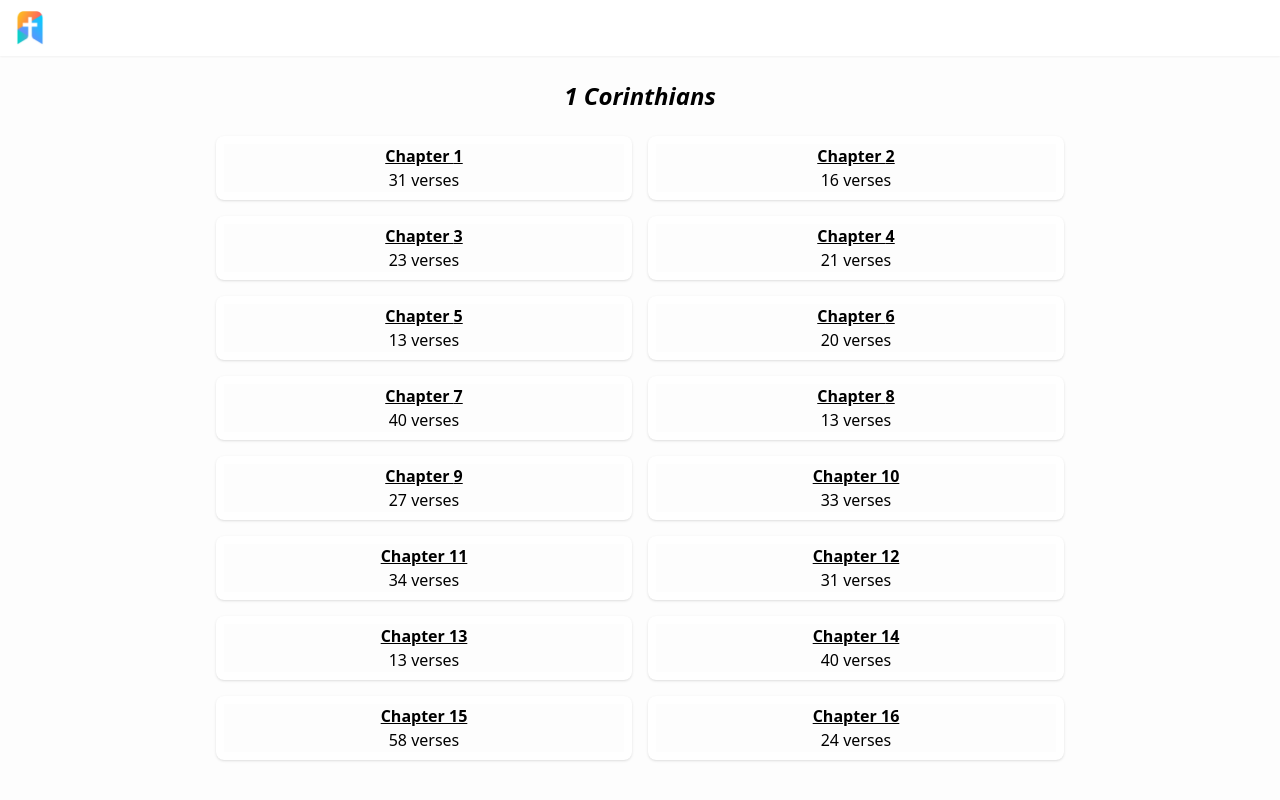
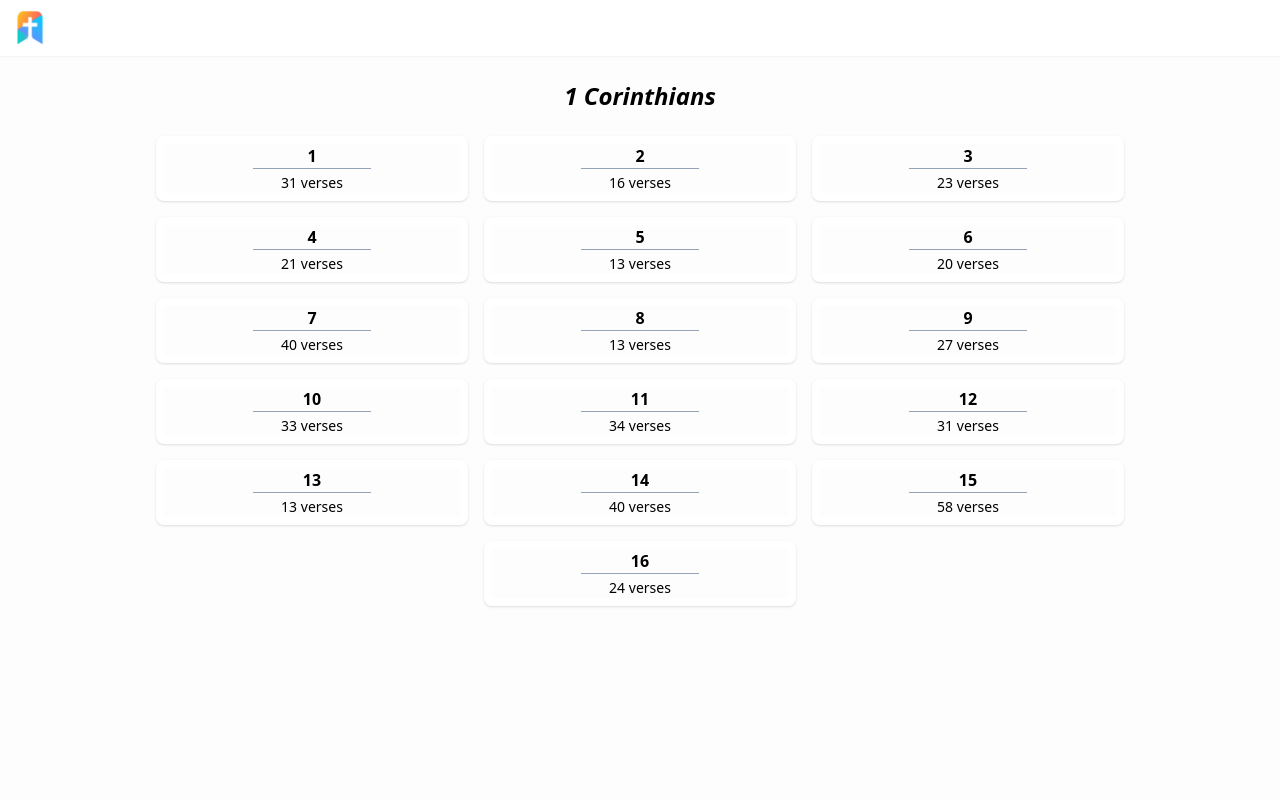
Before and after one commit to RafaV12/bible-app, a Next.js app: page /new-testament/1-corinthians in a window 1280 px wide. Shown: the top 800 px of the page. Built offline with nearby package versions, Linux system fonts and the light colour scheme; some icons are missing.

Commit message:
More UI changes

```diff
--- a/src/components/page-components/chapter/Chapters.tsx
+++ b/src/components/page-components/chapter/Chapters.tsx
@@ -23,6 +23,7 @@ export default function Chapters({ bookToParse, chapter }: ChaptersProps) {
               key={uuidv4()}
               initial={{ opacity: 0 }}
               animate={{ opacity: 1 }}
+              transition={{ ease: "easeIn", duration: 0.3 }}
               style={{
                 fontSize: `${fontSizeOptions[fontSizeContext]}`,
               }}
--- a/src/pages/[testament]/[book]/index.tsx
+++ b/src/pages/[testament]/[book]/index.tsx
@@ -29,21 +29,16 @@ export default function Chapters() {
       <motion.section
         initial={{ opacity: 0 }}
         animate={{ opacity: 1 }}
-        transition={{ duration: 0.5 }}
+        transition={{ duration: 0.3 }}
         className="mt-4 container flex flex-wrap gap-4 justify-center"
       >
         {bookToParse.chapters?.map(({ chapter, verses }) => (
-          <Link key={chapter} href={`/${testament}/${book}/${chapter}`} className="p-2 w-1/3 h-full bg-white shadow rounded-lg">
-            <div className='flex flex-col items-center'>
-              <p className="font-semibold underline">Chapter {chapter}</p>
-              <p>{`${verses.length} verses`}</p>
+          <Link key={chapter} href={`/${testament}/${book}/${chapter}`} className="relative p-2 w-1/4 h-full bg-white shadow rounded-lg">
+            <div className='flex flex-col gap-y-1 items-center'>
+              <p className="w-2/5 font-semibold border-b text-center border-slate-400">{chapter}</p>
+              <p className='text-sm'>{`${verses.length} verses`}</p>
             </div>
-            {/* <svg className="mt-0.5" xmlns="http://www.w3.org/2000/svg" viewBox="0 0 24 24" width="24" height="24">
-              <path fill="none" d="M0 0h24v24H0z" />
-              <path d="M16 12l-6 6V6z" />
-            </svg> */}
-
-            {bookmark.book === book && bookmark.chapter === chapter && <i className="ml-2 fa-solid fa-bookmark text-red-500"></i>}
+            {bookmark.book === book && bookmark.chapter === chapter && <i className="fa-solid fa-bookmark absolute right-1.5 top-0 text-red-500"></i>}
           </Link>
         ))}
       </motion.section>
--- a/src/pages/[testament]/index.tsx
+++ b/src/pages/[testament]/index.tsx
@@ -36,7 +36,7 @@ export default function Testament() {
       </Head>
 
       <h1 className="mb-4 font-semibold text-2xl italic capitalize">{replaceDashesWithSpaces(testament as string)}</h1>
-      <motion.section initial={{ opacity: 0 }} animate={{ opacity: 1 }} transition={{ duration: 0.5 }} className="flex flex-col">
+      <motion.section initial={{ opacity: 0 }} animate={{ opacity: 1 }} transition={{ duration: 0.3 }} className="flex flex-col">
         {data?.books.map((book: Book, index) => (
           <figure key={index} className="mb-4">
             <figcaption className="mb-1 underline text-lg">{book.title}</figcaption>
--- a/src/pages/favorites.tsx
+++ b/src/pages/favorites.tsx
@@ -18,7 +18,7 @@ export default function Favorites() {
     <ul className="flex flex-wrap gap-x-4 gap-y-4">
       {favorites.length > 0 ? (
         favorites.map(({ testament, book, chapter }, index) => (
-          <li key={index} className="p-4 w-full border flex items-center justify-between shadow-md rounded-lg">
+          <li key={index} className="p-4 w-full flex items-center justify-between bg-white shadow rounded-lg">
             <Link className="flex items-center gap-x-4 capitalize" href={`/${testament}/${book}/${chapter}`}>
               <p>{replaceDashesWithSpaces(testament)}</p>
               <p>{`${replaceDashesWithSpaces(book)} : ${chapter}`}</p>
```
